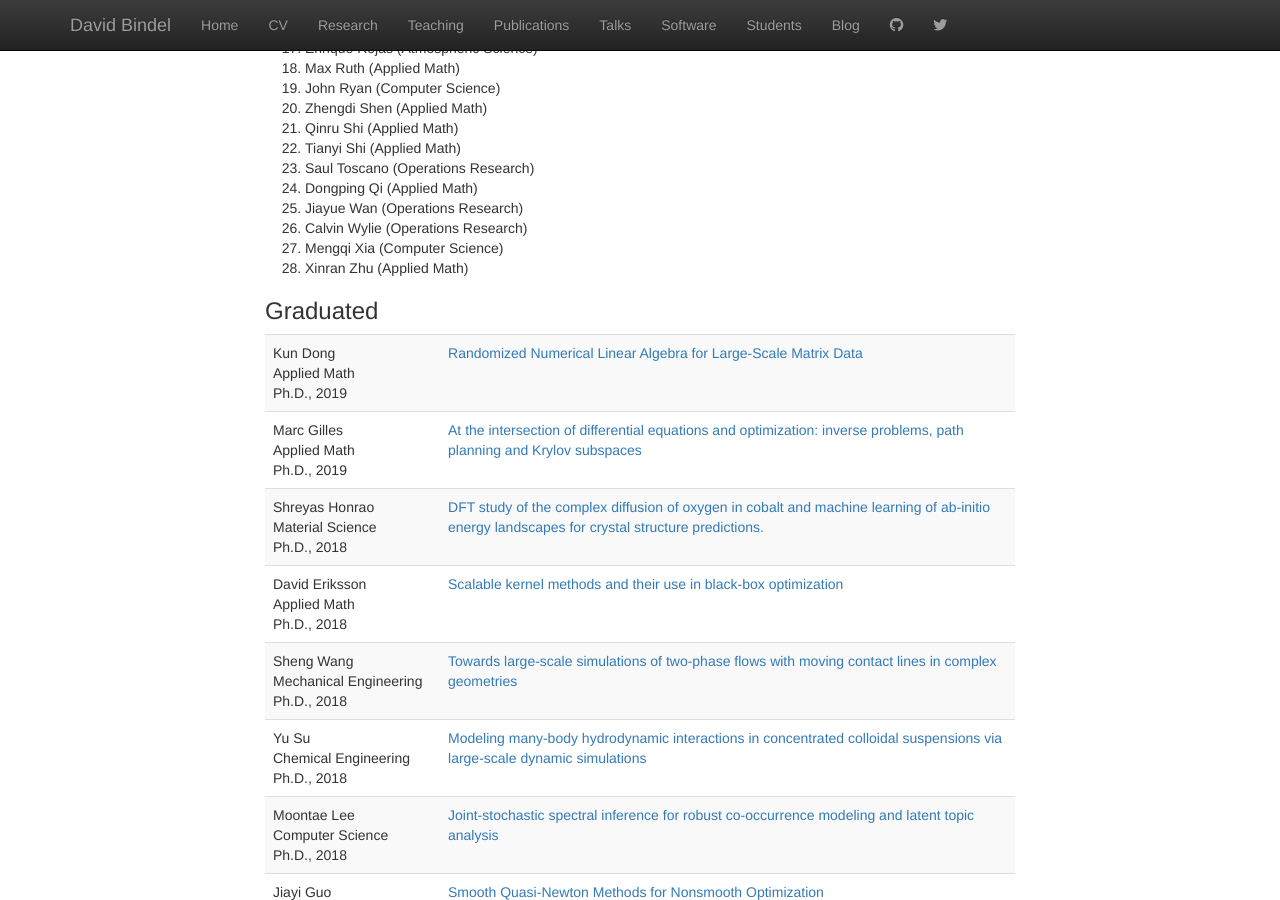
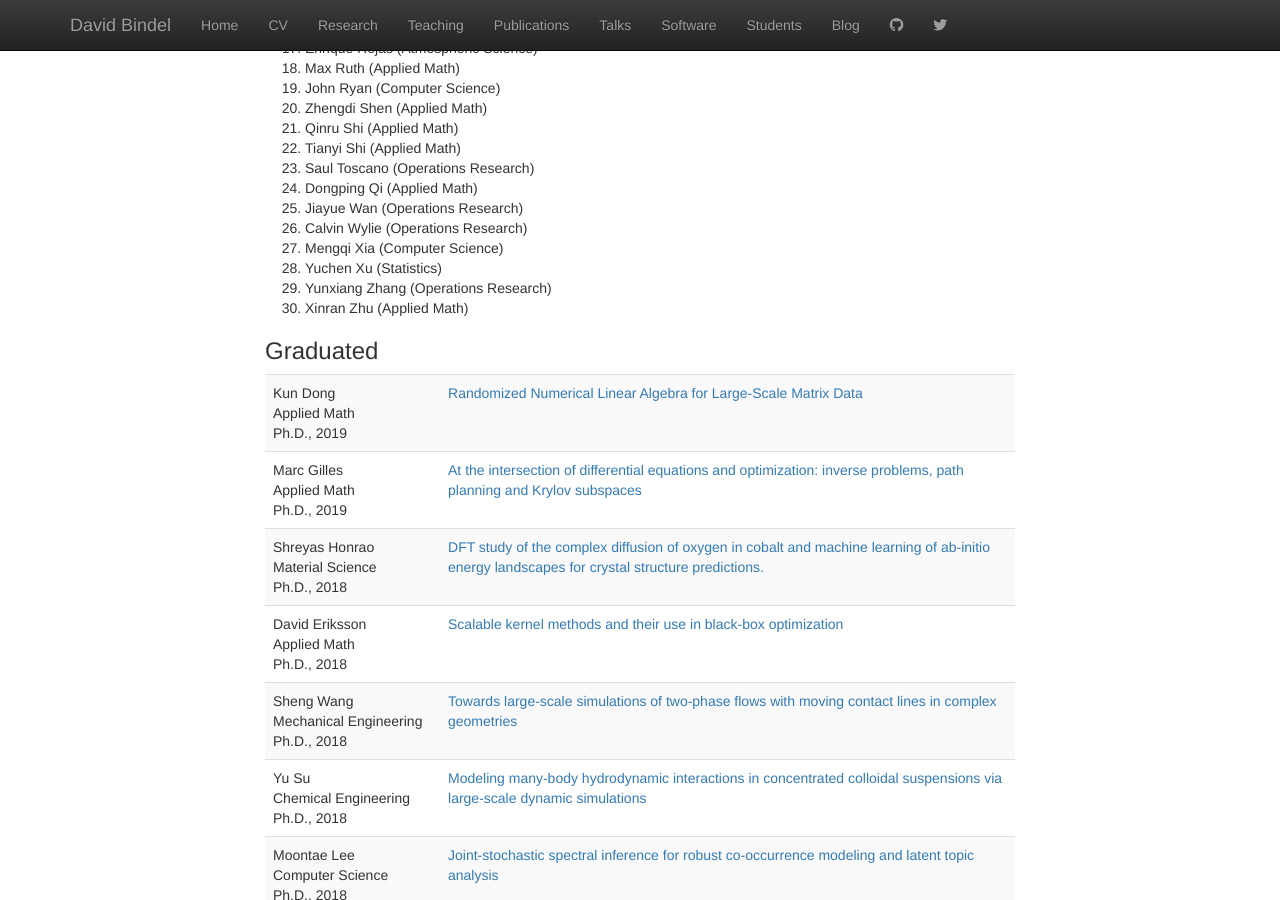
Before and after one commit to dbindel/cornell_web, a Jekyll site: the page built from students.html, in a window 1280 px wide and 900 px high, scrolled down 5046 px. Built offline with Jekyll 4.4.1, drawn with Linux system fonts in a browser that asks for light colours; nearby versions of some CDN libraries.

```diff
--- a/_data/students.yml
+++ b/_data/students.yml
@@ -745,6 +745,16 @@
     field: Computer Science
   -
     degree: phd
+    last: Xu
+    first: Yuchen
+    field: Statistics
+  -
+    degree: phd
+    last: Zhang
+    first: Yunxiang
+    field: Operations Research
+  -
+    degree: phd
     last: Zhu
     first: Xinran
     field: Applied Math
```
